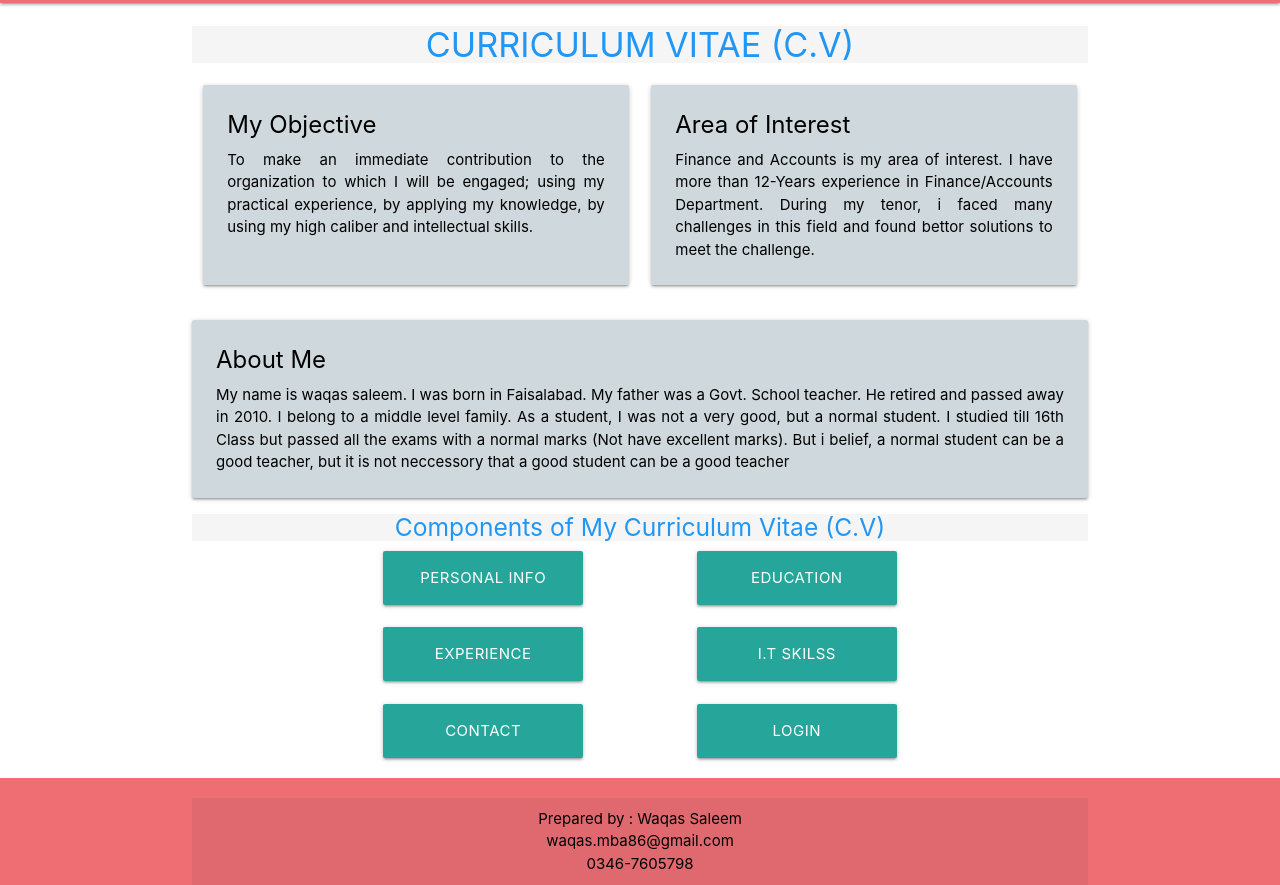
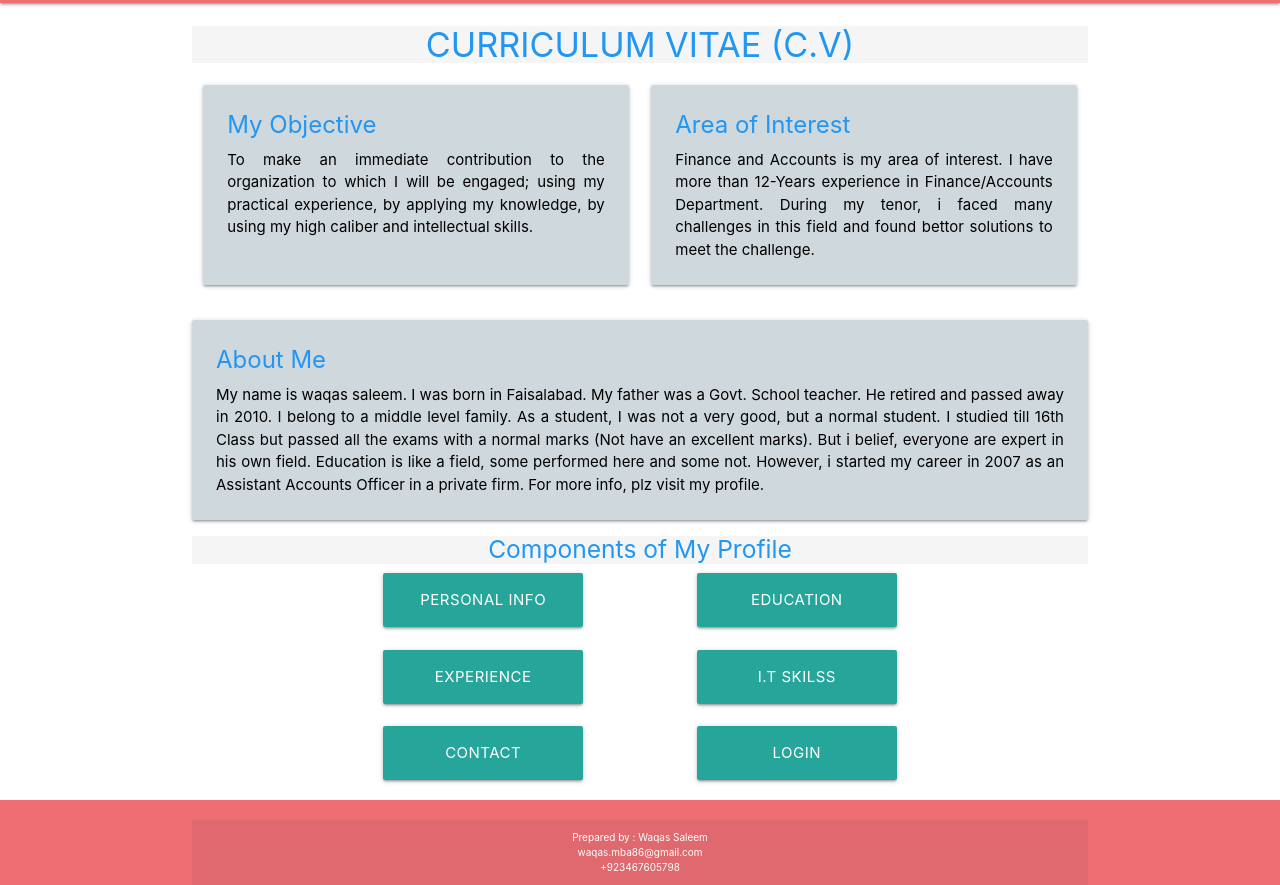
Before and after one commit to waqas3467605798/my_profile, a React (Create React App) app: page / in a window 1280 px wide. Shown: the part 82-967 px from the top of the page. Built offline with nearby package versions, Linux system fonts and the light colour scheme.

Commit message:
Additions in login Page

```diff
--- a/src/component/Contact.js
+++ b/src/component/Contact.js
@@ -44,7 +44,7 @@ constructor(){
                         <div className="card blue-grey lighten-4">
                         <div className="card-content black-text">
                         <span className="card-title"><b>Office</b>  </span>
-                        <p> Ph: 041-8757081-90 Ext. 108 <br/>Address: Head Office, Kashmir Road, Nishatabad, Faisalabad, Pakistan.</p>
+                        <p> Ph: 041-8757081-90 Ext. 108 <br/>Address: Head Office-Niagara Mills (Pvt) ltd., Kashmir Road, Nishatabad, Faisalabad, Pakistan.</p>
                         </div>
                     </div>
                     </div>
--- a/src/component/Experience.js
+++ b/src/component/Experience.js
@@ -21,7 +21,7 @@ constructor(){
  </div>
 
                 <div className='container'>
-                        <div className="card blue-grey lighten-3">
+                        <div className="card blue-grey lighten-5">
                         <div className="card-content black-text">
                         <span className="card-title"><b>Assistant Manager Accounts</b>  </span>
                         <span className="card-title"><b>Niagara Mills (Pvt) Ltd - Head Office Faisalabad.</b>  </span>
@@ -42,7 +42,7 @@ constructor(){
                                 <div className="card blue-grey lighten-4 experience"> Preparation of Monthly store Consumption Report</div>
                                 <div className="card blue-grey lighten-4 experience"> Preparation of Monthly Depreciation schedule and feed in system.</div>
                                 <div className="card blue-grey lighten-4 experience">Make sure the auditing and filling of all Vouchers.</div>
-
+                                <div className="card blue-grey lighten-4 experience"> Assist in Submission of Monthly Sales Tax Return of the company</div>
 
                         </p>
                         </div>
--- a/src/component/Footer.js
+++ b/src/component/Footer.js
@@ -18,8 +18,8 @@ constructor(){
 
                 <footer className="page-footer">
                 <div className="footer-copyright container">
-                    <div className="container center black-text">
-                    Prepared by : Waqas Saleem  <br/> waqas.mba86@gmail.com <br/> 0346-7605798
+                    <div className="container center white-text" style={{fontSize:'10px'}}>
+                    Prepared by : Waqas Saleem  <br/> waqas.mba86@gmail.com <br/> +923467605798
                  {/*   <span class="grey-text text-lighten-4 right" href="#!">E-mail: waqas.mba86@gmail.com Mobile: 0346-7605798</span>*/}
                     </div>
                 </div>
--- a/src/component/Header.js
+++ b/src/component/Header.js
@@ -3,7 +3,7 @@ import '../App.css'
 import M from "materialize-css";
 import waqasPic from '../images/Picture.jpg'
 import {Link} from 'react-router-dom'
-import {MyLoginConsumer , MyLoginProvider} from '../context/LoginContext'
+// import {MyLoginConsumer , MyLoginProvider} from '../context/LoginContext'
 
 
 
@@ -32,7 +32,7 @@ componentDidMount(){
                       <nav className="nav-wrapper" style={{height:'85px'}}>
                             <div className="container">
                             <img src={waqasPic} className='waqasPic  brand-logo' alt='pic here'/>
-                            <a href="#" className="sidenav-trigger" data-target="mobile-links">
+                            <a  href="#" className="sidenav-trigger" data-target="mobile-links">
                             <i className="material-incons">menu</i>
                             </a>
 
--- a/src/component/HomeContent.js
+++ b/src/component/HomeContent.js
@@ -16,10 +16,6 @@ constructor(){
     render() {
         return (
 
-
-
-
-
 <div>
 <div className='container'>
     <h4 className="center-align blue-text grey lighten-4">CURRICULUM VITAE (C.V)</h4>
@@ -32,7 +28,7 @@ constructor(){
                     <div className="col s12 m6">
                         <div className="card blue-grey lighten-4" style={{height:'200px'}}>
                         <div className="card-content black-text" style={{textAlign:"justify"}}>
-                        <span className="card-title"><b>My Objective</b>  </span>
+                        <span className="card-title blue-text"><b>My Objective</b>  </span>
                         <p>To make an immediate contribution to the organization to which I will be engaged; using my practical experience, by applying my knowledge, by using my high caliber and intellectual skills. <br/>
 
                         </p>
@@ -46,7 +42,7 @@ constructor(){
                         <div className="col s12 m6">
                         <div className="card blue-grey lighten-4" style={{height:'200px'}}>
                         <div className="card-content black-text" style={{textAlign:"justify"}}>
-                        <span className="card-title"><b>Area of Interest</b></span>
+                        <span className="card-title blue-text"><b>Area of Interest</b></span>
                         <p>Finance and Accounts is my area of interest. I have more than 12-Years experience in Finance/Accounts Department. During my tenor, i faced many challenges in this field and found bettor solutions to meet the challenge.  <br/>
 
                          </p>
@@ -64,8 +60,8 @@ constructor(){
                         <div className='container'>
                         <div className="card blue-grey lighten-4">
                         <div className="card-content black-text">
-     <span className="card-title"><b>About Me</b>  </span>
-     <p style={{textAlign:'justify'}}> My name is waqas saleem. I was born in Faisalabad. My father was a Govt. School teacher. He retired and passed away in 2010. I belong to a middle level family. As a student, I was not a very good, but a normal student. I studied till 16th Class but passed all the exams with a normal marks (Not have excellent marks). But i belief, a normal student can be a good teacher, but it is not neccessory that a good student can be a good teacher </p>
+                        <span className="card-title blue-text"><b>About Me</b>  </span>
+                        <p style={{textAlign:'justify'}}> My name is waqas saleem. I was born in Faisalabad. My father was a Govt. School teacher. He retired and passed away in 2010. I belong to a middle level family. As a student, I was not a very good, but a normal student. I studied till 16th Class but passed all the exams with a normal marks (Not have an excellent marks). But i belief, everyone are expert in his own field. Education is like a field, some performed here and some not. However, i started my career in 2007 as an Assistant Accounts Officer in a private firm. For more info, plz visit my profile. </p>
                         </div>
                         </div>
                         </div>
@@ -77,7 +73,7 @@ constructor(){
 
 {/* Component of Curriculum Vitae */}
 <div className='container'>
- <h5 className="center-align blue-text grey lighten-4">Components of My Curriculum Vitae (C.V)</h5>
+ <h5 className="center-align blue-text grey lighten-4">Components of My Profile</h5>
 
 <div className="row container">
 
--- a/src/component/Login.js
+++ b/src/component/Login.js
@@ -2,8 +2,8 @@ import React, {Component} from 'react'
 import '../App.css'
 import firebase from '../config/Firebase'
 import {db} from '../config/Firebase'
-import {MyLoginConsumer} from '../context/LoginContext'
-import {MyLoginProvider} from '../context/LoginContext'
+// import {MyLoginConsumer} from '../context/LoginContext'
+// import {MyLoginProvider} from '../context/LoginContext'
 
 
 
@@ -76,7 +76,7 @@ class LoginRegisterForms extends Component{
     render(){
         return(
             <div>
-            <p>If you have already Registered, Plz Login. If you not Registered already, plz Click on Register first.</p>
+            <p className='grey lighten-2 center red-text'><b>If you have already Registered, Plz Login. If you not Registered already, plz Click on Register first.</b></p>
         <button className="waves-effect btn-large" onClick={this.displayLoginForm}>Login </button> <span style={{color:'white'}}>...</span>
         <button className="waves-effect btn-large" onClick={this.displayRegisterForm}>Registeration</button>
 
@@ -146,7 +146,7 @@ firebase.auth().createUserWithEmailAndPassword(email, password)
 
 } )
 .catch( (err)=>{
-    alert('error' + 'this email is already registered, please click on login')
+    alert('error: this email is already registered, please click on login')
 } )
 
 
@@ -180,7 +180,7 @@ firebase.auth().createUserWithEmailAndPassword(email, password)
               </div>
 
               <div className="input-field">
-             <input placeholder="Set Password" id="password2" type="password" className="validate" />
+             <input placeholder="Create Password" id="password2" type="password" className="validate" />
              {/* <label forhtml="first_name">First Name</label> */}
               </div>
 
@@ -223,7 +223,7 @@ class Loginform extends Component{
 
 
             if(doc.data().useremail === email){
-                console.log(doc.data().userame)
+                console.log(doc.data())
                 const current_user = doc.data().userame;
                 localStorage.setItem("currentUser",current_user);
             }
@@ -237,12 +237,14 @@ class Loginform extends Component{
     firebase.auth().signInWithEmailAndPassword(email, password)
     .then( (u)=>{
 
-
+        // console.log(u.user.uid)
+        console.log(u)
 
     } )
     .catch( (err)=>{
         console.log('error')
     } )
+
    }
 
 
@@ -281,7 +283,8 @@ class DisplayLoginPage extends Component{
     constructor(props){
         super(props)
         this.state = {
-        current_us: localStorage.getItem("currentUser")
+        current_us: localStorage.getItem("currentUser"),
+        feedback: ''
         }
       }
 
@@ -292,15 +295,66 @@ firebase.auth().signOut();
 }
 
 
+changeHandler =(e)=>{
+this.setState({[e.target.name]: e.target.value})
+}
+
+
+feedback = ()=>{
+    // const feedback = document.querySelector("#feedback").value
+    const feedback = this.state.feedback;
+    const userName = localStorage.getItem("currentUser")
+    console.log(feedback);
+
+
+    db.collection("userFeedback").add({
+        userName: userName,
+        feedback: feedback
+
+    })
+    .then((docRef) => {
+        console.log("Document written with ID: ", docRef.id);
+        alert('Your feedback submitted successfully')
+        this.setState({feedback:''})
+    })
+    .catch((error) => {
+        console.error("Error adding document: ", error);
+    });
+
+
+
+}
 
     render(){
         return (
             <div>
-                <h4>Welcome...{this.state.current_us}</h4>
+                <h4 className='blue-text container'>Welcome...{this.state.current_us}</h4>
+                <br/><h5 className='red-text container'>Are you like my Profile and want to make your own Profile like this... Please Contact </h5>
 
 
+                  <div className='container'>
+                        <div className="card blue-grey lighten-5">
+                        <div className="card-content black-text">
+                        <span className="card-title"><b>Contact Details</b>  </span>
+                        <p> +923467605798 <br/>+923167558180 <br/> waqas.mba86@gmail.com <br/> waqas_mba86@yahoo.com</p>
+                        </div>
+                    </div>
+                    </div>
 
+                    <div style={{border:'1px solid grey'}} className='container'>
+                    <h5 className='red-text container'>Write Your Feedback Here </h5>
+                    <div className='container'>
+
+                        <input value={this.state.feedback} name='feedback' onChange={this.changeHandler} type='text' id='feedback' />
+                        <button className="waves-effect btn-large" onClick={this.feedback}>Submit</button>
+                        </div>
+                    </div>
+<br/><br/>
+
+              <div className='container center'>
                 <button className="waves-effect btn-large red" onClick={this.logout}>Logout</button>
+                </div>
+            <br/><br/>
             </div>
         )
     }
```
Also changed, not shown: src/component/Education.js (+0 -16 lines). Lines whose indentation alone changed are shown as unchanged.
